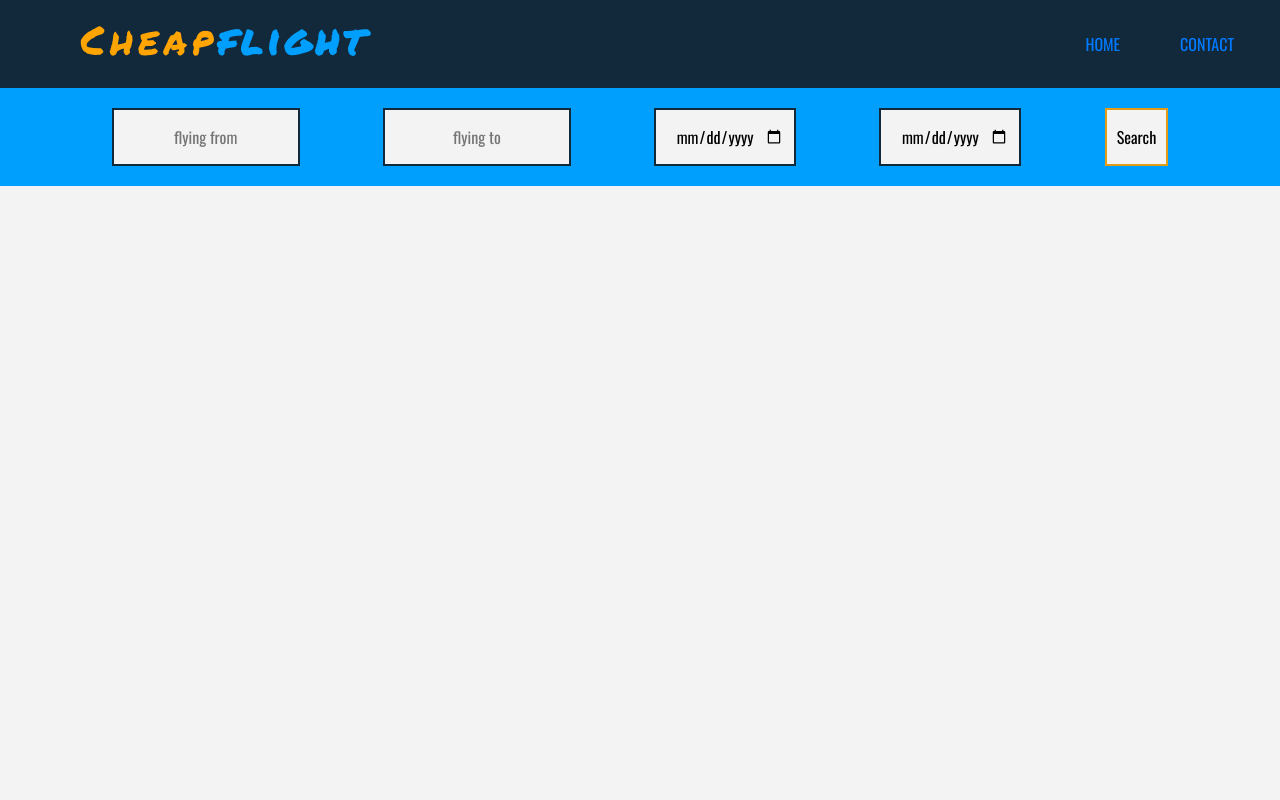
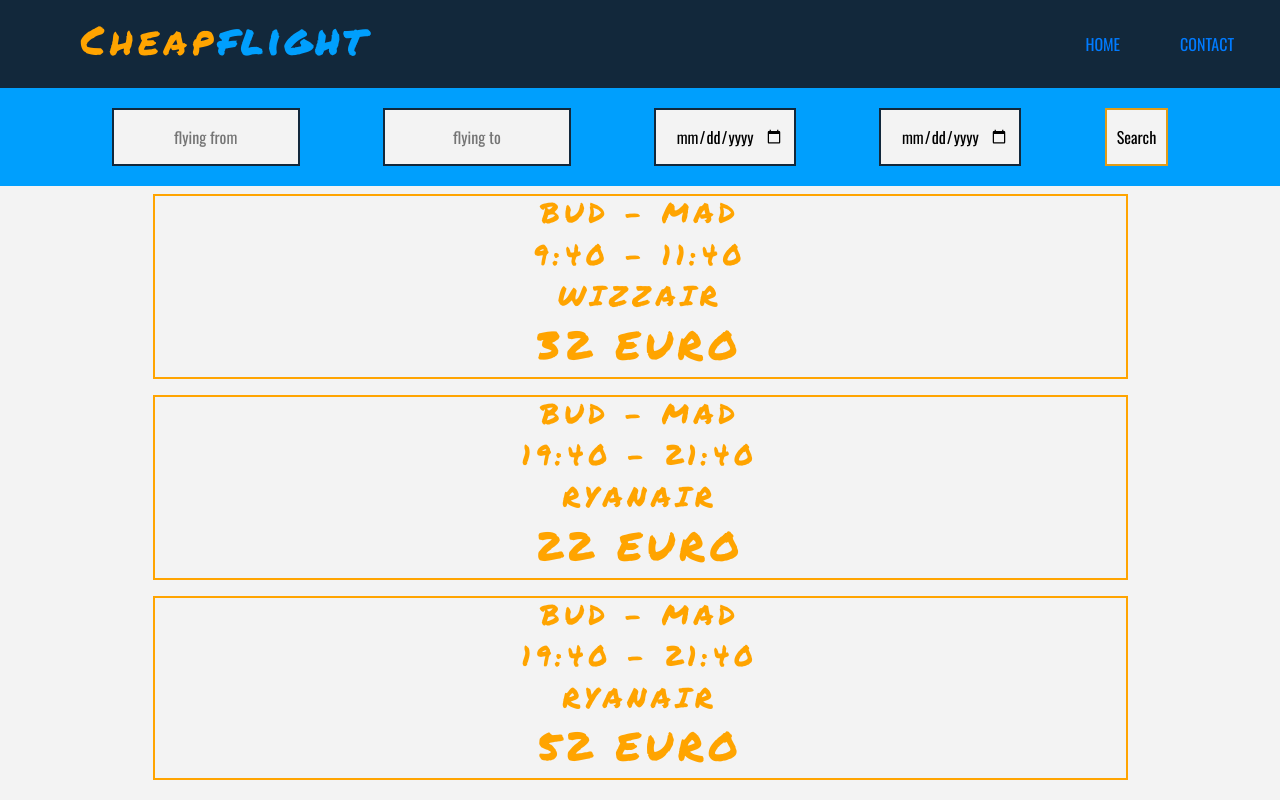
Before and after one commit to Peti1602/CheapFlightNewFrontEnd, a React (Create React App) app: page /flights in a window 1280 px wide. Built offline with nearby package versions, Linux system fonts and the light colour scheme.

Commit message:
we can add flights to the flights DOM

```diff
--- a/src/App.css
+++ b/src/App.css
@@ -213,3 +213,7 @@ div .third-block {
 .flight {
   border: 2px solid var(--mainYellow);
 }
+
+table {
+  width: 100%;
+}
--- a/src/components/Flights.js
+++ b/src/components/Flights.js
@@ -1,6 +1,21 @@
 import React, {Component} from 'react';
+import Flight from "./Flight";
 
 class Flights extends Component {
+
+    state={
+        flights: [["BUD", "MAD", "9:40", "11:40", "Wizzair", "32 Euro"], ["BUD", "MAD", "19:40", "21:40", "Ryanair", "22 Euro"], ["BUD", "MAD", "19:40", "21:40", "Ryanair", "52 Euro"]]
+    }
+
+    addflights(){
+        let tablerows = [];
+        for(let i=0; i<this.state.flights.length; i++){
+            let flight = this.state.flights[i];
+            let newrow = <tr><Flight cityfrom={flight[0]} cityto={flight[1]} start={flight[2]} arrive={flight[3]} company={flight[4]} price={flight[5]} /></tr>
+            tablerows.push(newrow)
+        }
+        return tablerows;
+    }
 
         render() {
         return (
@@ -20,7 +35,12 @@ class Flights extends Component {
                         </div>
                     </div>
                 </div>
-                <div id="new-flight">
+                <div className="container">
+                    <div className="row">
+                        <table>
+                            {this.addflights()}
+                        </table>
+                    </div>
                 </div>
             </div>
         );
```
